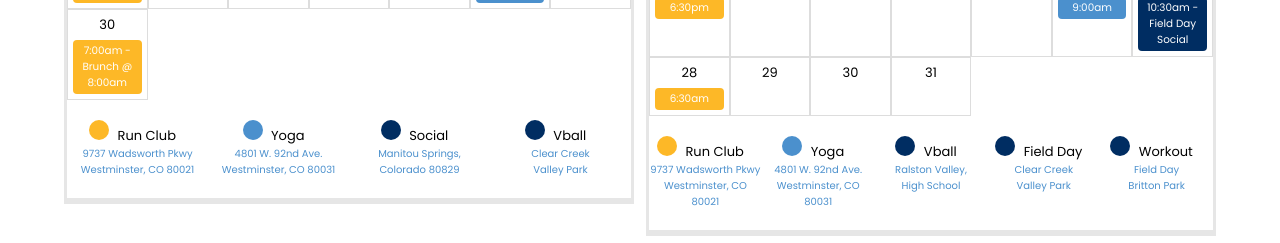
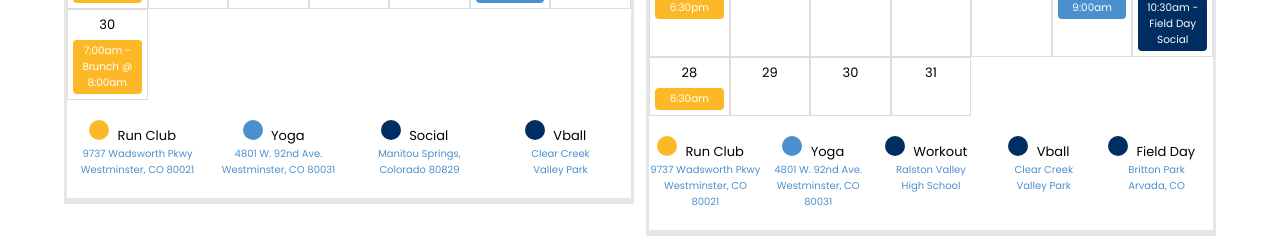
Before and after one commit to jpeazy22/onebody, a React (Create React App) app: page / in a window 1280 px wide. Shown: the part 4840-5083 px from the top of the page. Built offline with nearby package versions, Linux system fonts and the light colour scheme.

Commit message:
fixed july social locations

```diff
--- a/src/App.js
+++ b/src/App.js
@@ -369,9 +369,9 @@ const Fitness = () => {
     const julyLocations = {
         "Run Club": "#fdb827",
         "Yoga": "#4b90cd",
+        "Workout": "#002d62",
         "Vball": "#002d62",
         "Field Day": "#002d62",
-        "Workout": "#002d62",
     };
 
     const Calendar = () => {
@@ -533,9 +533,9 @@ const Fitness = () => {
                         <div className="address">
                             <span className="july"><a href="https://maps.app.goo.gl/uLkYNDwPKQdzhB6s9" target="_blank">9737 Wadsworth Pkwy <br />Westminster, CO 80021</a></span>
                             <span className="july"><a href="https://maps.app.goo.gl/Jd5vehbUSzeUxq846" target="_blank">4801 W. 92nd Ave.<br />Westminster, CO 80031</a></span>
-                            <span className="july"><a href="https://maps.app.goo.gl/GocfpoJoqeDqibrL8" target="_blank">Ralston Valley, <br />High School</a></span>
+                            <span className="july"><a href="https://maps.app.goo.gl/GocfpoJoqeDqibrL8" target="_blank">Ralston Valley<br />High School</a></span>
                             <span className="july"><a href="https://maps.app.goo.gl/SLwP8WfiyPqT4UNr9" target="_blank">Clear Creek <br />Valley Park</a></span>
-                            <span className="july"><a href="https://maps.app.goo.gl/UHgCoZQHJq2KBGkq9" target="_blank">Field Day<br />Britton Park</a></span>
+                            <span className="july"><a href="https://maps.app.goo.gl/UHgCoZQHJq2KBGkq9" target="_blank">Britton Park<br />Arvada, CO</a></span>
                         </div>
                     </div>
                 </section>
```
